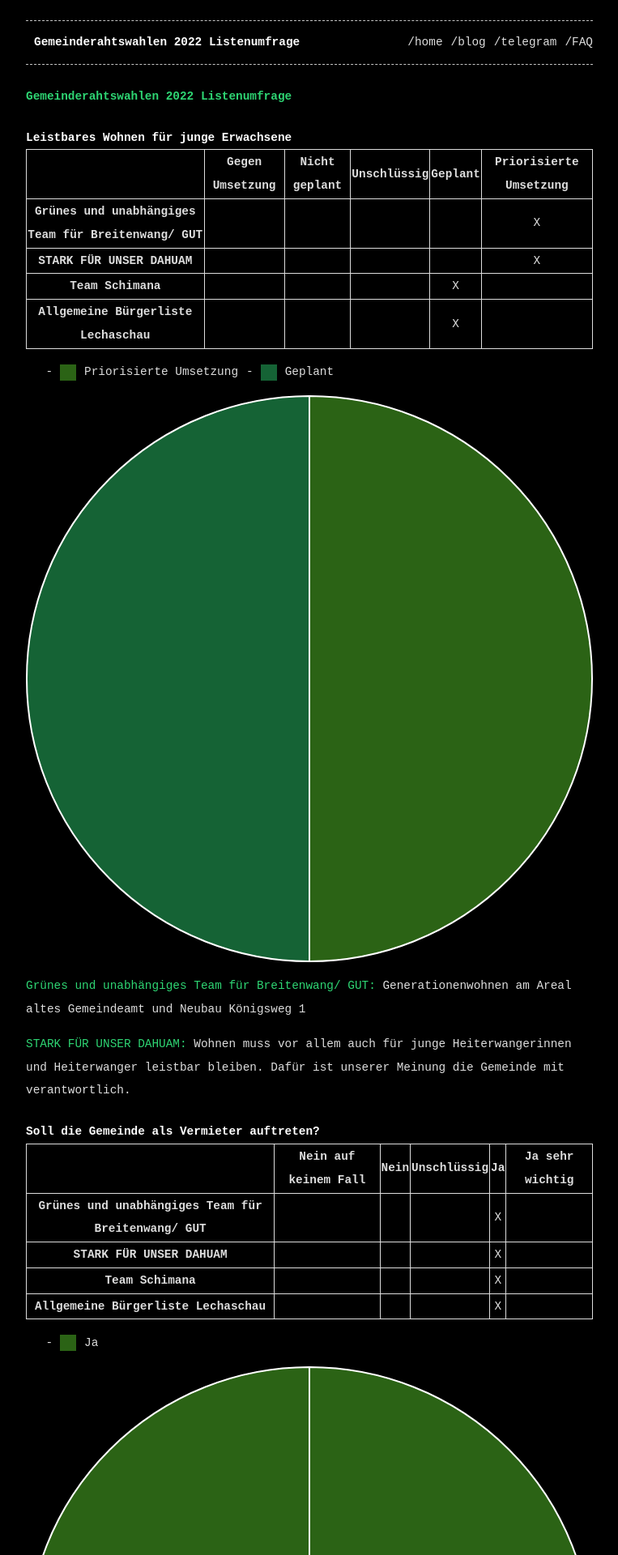
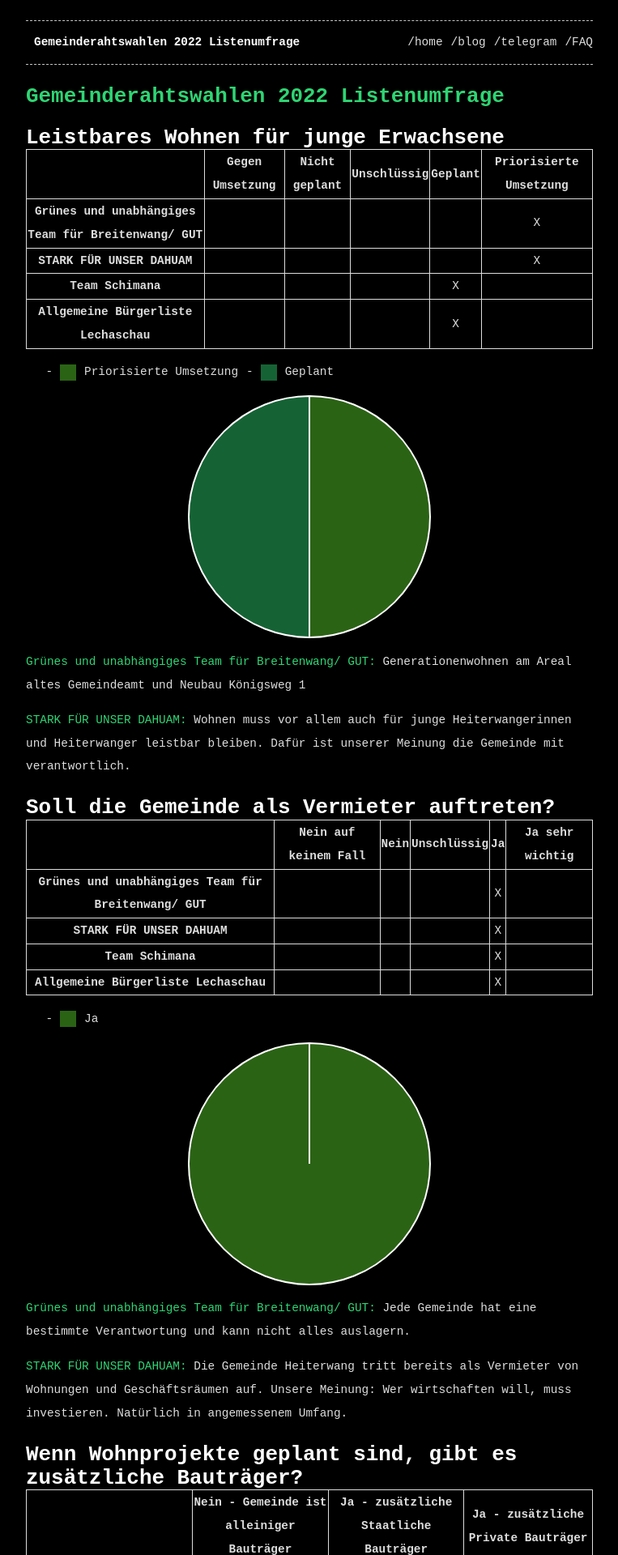
Before and after one commit to Hackertreff-Reutte/Hackertreff-Reutte.github.io, a Jekyll site: the page built from _posts/2022-02-24-Gemeinderahtswahlen-2022-Listenumfrage.md, in a window 1280 px wide. Shown: the top 1920 px of the page at 81% size, without its empty margins (258-1021 px from the left). Built offline with Jekyll 4.4.1, drawn with Linux system fonts in a browser that asks for light colours; nearby versions of some CDN libraries.

Commit message:
changed pie chart size

```diff
--- a/_posts/2022-02-24-Gemeinderahtswahlen-2022-Listenumfrage.md
+++ b/_posts/2022-02-24-Gemeinderahtswahlen-2022-Listenumfrage.md
@@ -10,14 +10,14 @@ tags: Politik
 
 <table id="table_2"></table>
 <ul id="legend-container-2"> </ul>
-<canvas id="leistbaresWohnenChart"> </canvas>
+<canvas class="pie" id="leistbaresWohnenChart"> </canvas>
 <div id="leistbaresWohnenOptional"> </div>
 
 # Soll die Gemeinde als Vermieter auftreten?
 
 <table id="table_4"></table>
 <ul id="legend-container-4"> </ul>
-<canvas id="gemeindeVermieter"> </canvas>
+<canvas class="pie" id="gemeindeVermieter"> </canvas>
 <div id="gemeindeVermieterOptional"> </div>
 
 # Wenn Wohnprojekte geplant sind, gibt es zusätzliche Bauträger?
@@ -28,28 +28,28 @@ tags: Politik
 
 <table id="table_7"></table>
 <ul id="legend-container-7"> </ul>
-<canvas id="teureGuensiteWohnungen"> </canvas>
+<canvas class="pie" id="teureGuensiteWohnungen"> </canvas>
 <div id="teureGuensiteWohnungenOptional"> </div>
 
 # Projekte zugunsten Jugendlicher
 
 <table id="table_9"></table>
 <ul id="legend-container-9"> </ul>
-<canvas id="projekteJugendliche"> </canvas>
+<canvas class="pie" id="projekteJugendliche"> </canvas>
 <div id="projekteJugendlicheOptional"> </div>
 
 # Soll die Gemeinde Kinderbetreuung organisieren bzw. finanzieren?
 
 <table id="table_11"></table>
 <ul id="legend-container-11"> </ul>
-<canvas id="gemeindeKinder"> </canvas>
+<canvas class="pie" id="gemeindeKinder"> </canvas>
 <div id="gemeindeKinderOptional"> </div>
 
 # Wenn Kinderbetreuung von der Gemeinde aus  geplant ist, wer soll darauf Anspruch haben?
 
 <table id="table_13"></table>
 <ul id="legend-container-13"> </ul>
-<canvas id="kinderAnspruch"> </canvas>
+<canvas class="pie" id="kinderAnspruch"> </canvas>
 
 # Wenn Kinderbetreuung von der Gemeinde aus geplant ist,  wie und für welche Altersgruppe soll diese ausgelegt werden?
 
@@ -63,21 +63,21 @@ tags: Politik
 
 <table id="table_16"></table>
 <ul id="legend-container-16"> </ul>
-<canvas id="kinderKosten"> </canvas>
+<canvas class="pie" id="kinderKosten"> </canvas>
 <div id="kinderKostenOptional"> </div>
 
 # Ausbau von öffentlichem Nahverkehr?
 
 <table id="table_18"></table>
 <ul id="legend-container-18"> </ul>
-<canvas id="ausbauOeffi"> </canvas>
+<canvas class="pie" id="ausbauOeffi"> </canvas>
 <div id="ausbauOeffiOptional"> </div>
 
 # Anreize  schaffen für "umweltfreundliche Mobilität"?
 
 <table id="table_20"></table>
 <ul id="legend-container-20"> </ul>
-<canvas id="anreizOeffi"> </canvas>
+<canvas class="pie" id="anreizOeffi"> </canvas>
 <div id="anreizOeffiOptional"> </div>
 
 # Höhe der Vereinsförderung für?
@@ -89,28 +89,28 @@ tags: Politik
 
 <table id="table_31"></table>
 <ul id="legend-container-31"> </ul>
-<canvas id="transparenz"> </canvas>
+<canvas class="pie" id="transparenz"> </canvas>
 <div id="transparenzOptional"> </div>
 
 # Werden Protokolle, Beschlüsse und Daten prokativ veröffentlicht?
 
 <table id="table_33"></table>
 <ul id="legend-container-33"> </ul>
-<canvas id="datenVeroeffentlichen"> </canvas>
+<canvas class="pie" id="datenVeroeffentlichen"> </canvas>
 <div id="datenVeroeffentlichenOptional"> </div>
 
 # Ausbau Digitalisierung (digitales Gemeindeamt)?
 
 <table id="table_35"></table>
 <ul id="legend-container-35"> </ul>
-<canvas id="digitalesGemeindeamt"> </canvas>
+<canvas class="pie" id="digitalesGemeindeamt"> </canvas>
 <div id="digitalesGemeindeamtOptional"> </div>
 
 # Ausbau Internetinfrastruktur (Glasfaser, 5G)?
 
 <table id="table_37"></table>
 <ul id="legend-container-37"> </ul>
-<canvas id="ausbauInternet5G"> </canvas>
+<canvas class="pie" id="ausbauInternet5G"> </canvas>
 
 
 
--- a/assets/posts/2022-02-24-Gemeinderahtswahlen-2022-Listenumfrage/css/post.css
+++ b/assets/posts/2022-02-24-Gemeinderahtswahlen-2022-Listenumfrage/css/post.css
@@ -4,3 +4,15 @@ table, th, td{
   border-collapse: collapse;
   text-align: center;
 }
+
+h1 {
+  font-size: 1.8em;
+}
+
+.pie {
+  align-content: center;
+  padding-left: 0;
+    padding-right: 0;
+    margin-left: auto;
+    margin-right: auto;
+}
--- a/assets/posts/2022-02-24-Gemeinderahtswahlen-2022-Listenumfrage/js/post.js
+++ b/assets/posts/2022-02-24-Gemeinderahtswahlen-2022-Listenumfrage/js/post.js
@@ -58,6 +58,7 @@ function createPieGraph(data, id, canvasName, description) {
           }]
         },
         options: {
+          responsive: false,
           title: {
             display: false,
             text: description,
```
